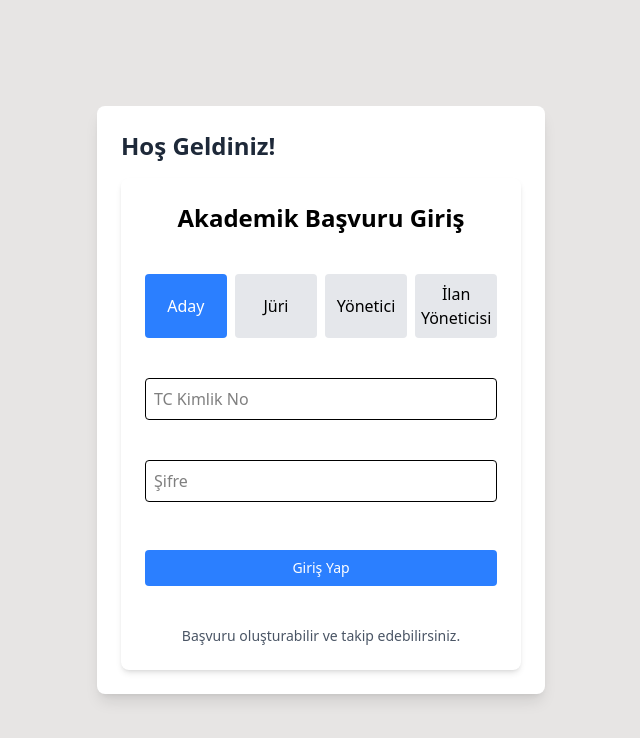
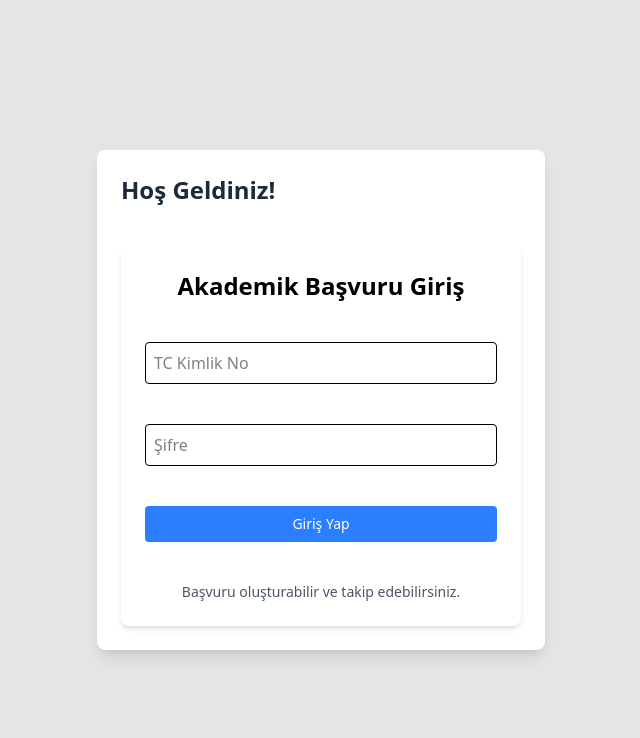
Before and after one commit to efetuna1/akademik-atama-frontend, a Next.js app: page /login in a window 1280 px wide. Shown: the top 738 px of the page, without its empty margins (319-959 px from the left). Built offline with nearby package versions, Linux system fonts and the light colour scheme.

Commit message:
login backend entegration

```diff
--- a/src/components/LoginForm.tsx
+++ b/src/components/LoginForm.tsx
@@ -1,70 +1,73 @@
 'use client';
 
 import { useState } from "react";
+import { useRouter } from "next/navigation";
 import { Button } from "@/components/ui/button";
-import { useRouter } from "next/navigation"; // Yönlendirme için
 
 export function LoginForm() {
   const [password, setPassword] = useState("");
   const [role, setRole] = useState<"candidate" | "jury" | "admin" | "ilanYonetici">("candidate");
   const [tcKimlikNo, setTcKimlikNo] = useState("");
-    const router = useRouter(); // Yönlendirme için useRouter
+  const [loading, setLoading] = useState(false);
+  const router = useRouter();
 
-    const handleSubmit = (e: React.FormEvent) => {
+  const handleSubmit = async (e: React.FormEvent) => {
     e.preventDefault();
-        console.log("TC Kimlik No:", tcKimlikNo, "Password:", password);
+    setLoading(true);
 
-        // Giriş işlemi başarılıysa yönlendirme
-        if (role === "admin") {
-            // Admin giriş yaptıysa admin paneline yönlendir
+    try {
+      const response = await fetch("http://localhost:3001/api/login", {
+        method: "POST",
+        headers: {
+          "Content-Type": "application/json",
+        },
+        body: JSON.stringify({ tcKimlikNo, parola: password }),
+      });
+
+      const data = await response.json();
+
+      if (!response.ok) {
+        alert(data.error || "Giriş başarısız");
+        setLoading(false);
+        return;
+      }
+
+      // Token'ı kaydet
+      localStorage.setItem("token", data.token);
+      localStorage.setItem("userRole", data.user.role); // yönlendirme için yedek
+
+      // Gelen role backend'den alınır, frontend'de setRole kullanılmaz!
+      const backendRole = data.user.role;
+
+      switch (backendRole) {
+        case "ADMIN":
           router.push("/admin");
-        } else if (role === "ilanYonetici") {
-            // İlan yöneticisi olarak giriş yaptıysa ilan yönetim sayfasına yönlendir
+          break;
+        case "ILANYONETICI":
           router.push("/ilanYonetimi");
-        } else if (role === "candidate") {
-            // Aday olarak giriş yaptıysa başvuru sayfasına yönlendir
+          break;
+        case "JURI":
+          router.push("/jury/dashboard");
+          break;
+        case "ADAY":
+        default:
           router.push("/aday");
-        } else if (role === "jury") {
-            // Jüri olarak giriş yaptıysa jüri değerlendirme sayfasına yönlendir
-            router.push("/jury/dashboard");
+          break;
+      }
+    } catch (err) {
+      console.error("Login error:", err);
+      alert("Sunucu hatası");
+    } finally {
+      setLoading(false);
     }
   };
 
   return (
-        <form onSubmit={handleSubmit} className="flex flex-col gap-6 p-6 bg-white rounded-lg shadow-md">
+    <form
+      onSubmit={handleSubmit}
+      className="flex flex-col gap-6 p-6 bg-white rounded-lg shadow-md max-w-xl mx-auto mt-10"
+    >
       <h2 className="text-center text-2xl font-semibold mb-4">Akademik Başvuru Giriş</h2>
-
-            {/* Role Selection */}
-            <div className="flex justify-between mb-4">
-                <button
-                    type="button"
-                    onClick={() => setRole("candidate")}
-                    className={`w-2/5    py-2 rounded ${role === "candidate" ? "bg-blue-500 text-white" : "bg-gray-200"}`}
-                >
-                    Aday
-                </button>&nbsp;&nbsp;
-                <button
-                    type="button"
-                    onClick={() => setRole("jury")}
-                    className={`w-2/5 py-2 rounded ${role === "jury" ? "bg-blue-500 text-white" : "bg-gray-200"}`}
-                >
-                    Jüri
-                </button>&nbsp;&nbsp;
-                <button
-                    type="button"
-                    onClick={() => setRole("admin")}
-                    className={`w-2/5 py-2 rounded ${role === "admin" ? "bg-blue-500 text-white" : "bg-gray-200"}`}
-                >
-                    Yönetici
-                </button>&nbsp;&nbsp;
-                <button
-                    type="button"
-                    onClick={() => setRole("ilanYonetici")}
-                    className={`w-2/5 py-2 rounded ${role === "ilanYonetici" ? "bg-blue-500 text-white" : "bg-gray-200"}`}
-                >
-                    İlan Yöneticisi
-                </button>
-            </div>
 
       {/* TC Kimlik No input */}
       <input
@@ -73,6 +76,7 @@ export function LoginForm() {
         value={tcKimlikNo}
         onChange={(e) => setTcKimlikNo(e.target.value)}
         className="border p-2 rounded mb-4"
+        required
       />
 
       {/* Password Input */}
@@ -81,15 +85,20 @@ export function LoginForm() {
         placeholder="Şifre"
         value={password}
         onChange={(e) => setPassword(e.target.value)}
-                className="border p-2 rounded mb-6"
+        className="border p-2 rounded mb-4"
+        required
       />
 
       {/* Submit Button */}
-            <Button type="submit" className="bg-blue-500 text-white py-2 rounded">
-                Giriş Yap
+      <Button
+        type="submit"
+        className="bg-blue-500 text-white py-2 rounded"
+        disabled={loading}
+      >
+        {loading ? "Giriş Yapılıyor..." : "Giriş Yap"}
       </Button>
 
-            {/* Role-specific Instructions */}
+      {/* Not: Rol seçimi artık sadece görsel bilgi amaçlı */}
       <div className="text-center text-sm text-gray-600 mt-4">
         {role === "candidate" && <p>Başvuru oluşturabilir ve takip edebilirsiniz.</p>}
         {role === "jury" && <p>Başvuruları değerlendirebilir ve puanlayabilirsiniz.</p>}
```
Lines whose indentation alone changed are shown as unchanged.
